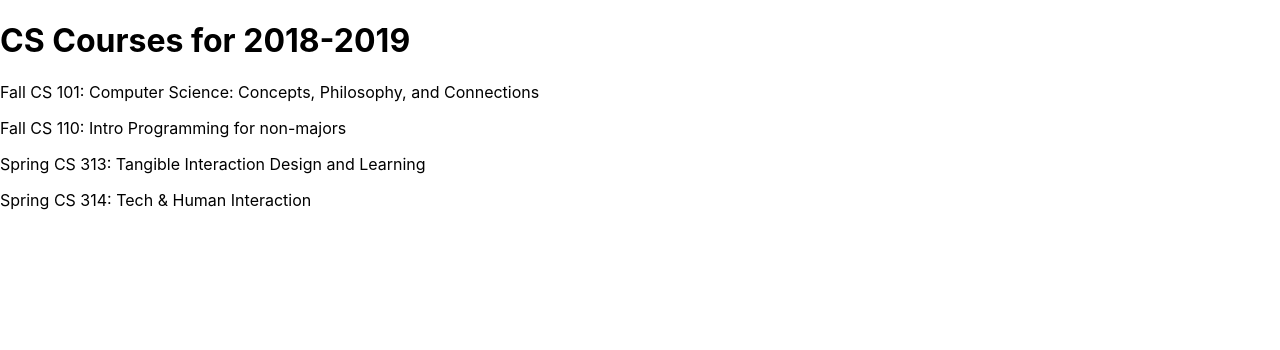
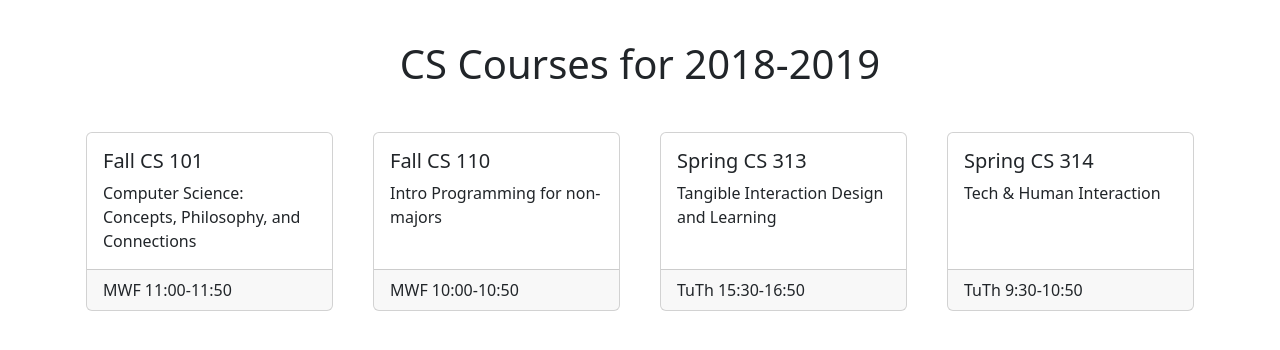
Before and after one commit to marycaserio/React-Tutorial, a React (Vite) app: page / in a window 1280 px wide. Shown: the top 350 px of the page. Built offline with nearby package versions, Linux system fonts and the light colour scheme.

Commit message:
Style the app

```diff
--- a/package.json
+++ b/package.json
@@ -11,6 +11,7 @@
     "coverage": "vitest run --coverage"
   },
   "dependencies": {
+    "bootstrap": "^5.3.3",
     "react": "^18.3.0",
     "react-dom": "^18.3.0"
   },
--- a/src/App.jsx
+++ b/src/App.jsx
@@ -1,3 +1,4 @@
+import 'bootstrap/dist/css/bootstrap.min.css';
 import Banner from './components/Banner';
 import CourseList from './components/CourseList';
 
@@ -32,10 +33,10 @@ const schedule = {
 };
 
 const App = () => (
-  <>
+  <div className="container">
     {Banner(schedule.title)}
     {CourseList(schedule.courses)}
-  </>
+  </div>
 );
 
 export default App;
--- a/src/components/Banner.jsx
+++ b/src/components/Banner.jsx
@@ -1,6 +1,6 @@
 const Banner = (title) => (
   <div>
-    <h1>{title}</h1>
+    <h1 style={{textAlignVertical: "center", textAlign: "center", margin: "1em"}}>{title}</h1>
   </div>
 );
 
--- /dev/null
+++ b/src/components/Course.jsx
@@ -0,0 +1,13 @@
+const Course = (course) => (
+  <div className="card m-1 p2">
+    <div className="card-body">
+      <h5 className="card-title">{course.term} CS {course.number}</h5>
+      <p className="card-text">{course.title}</p>
+    </div>
+    <div className="card-footer">
+        <p className="card-text">{course.meets}</p>
+    </div>
+  </div>
+);
+
+export default Course;
--- /dev/null
+++ b/src/components/CourseList.css
@@ -0,0 +1,6 @@
+.course-list {
+  display: grid;
+  width: 100%;
+  gap: 2em;
+  grid-template-columns: repeat(auto-fit, minmax(14rem, 1fr));
+}
--- a/src/components/CourseList.jsx
+++ b/src/components/CourseList.jsx
@@ -1,11 +1,8 @@
-const Course = (course) => (
-  <div>
-    <p>{course.term} CS {course.number}: {course.title}</p>
-  </div>
-);
+import Course from './Course';
+import './CourseList.css'
 
 const CourseList = (courses) => (
-  <div>
+  <div className="course-list justify-content-center">
     { Object.values(courses).map((course) => Course(course)) }
   </div>
 );
```
Also changed, not shown: 1 other file (tests, documents, lock files or other folders).
